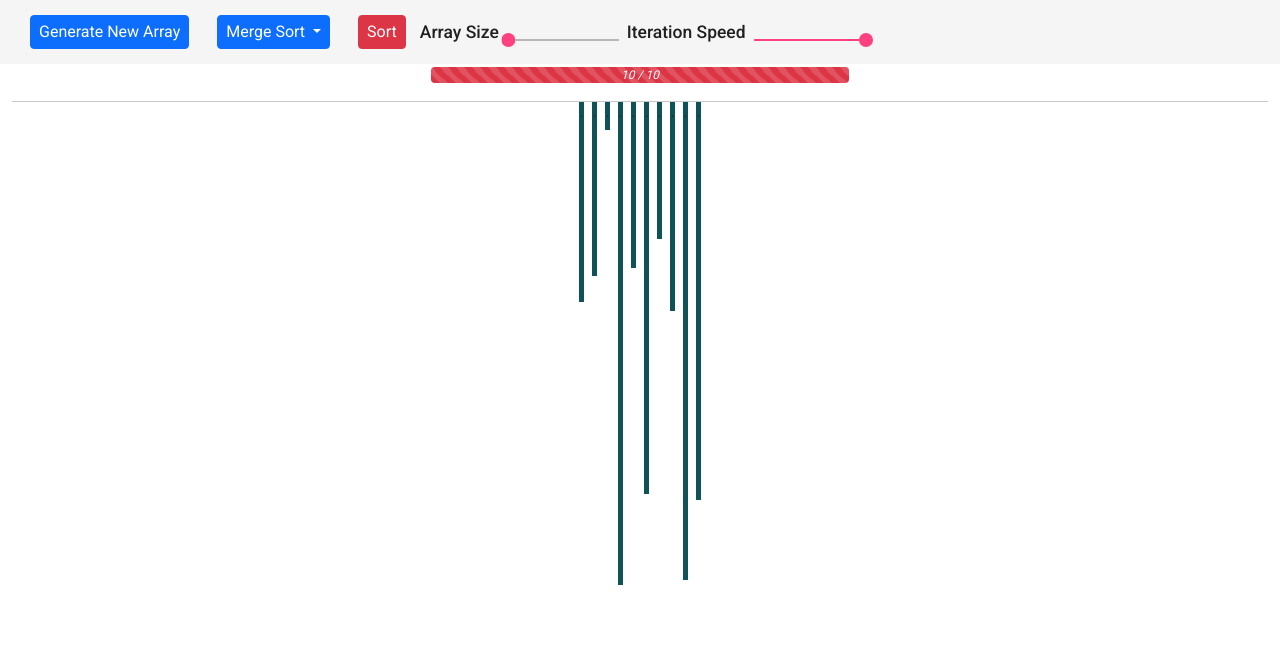
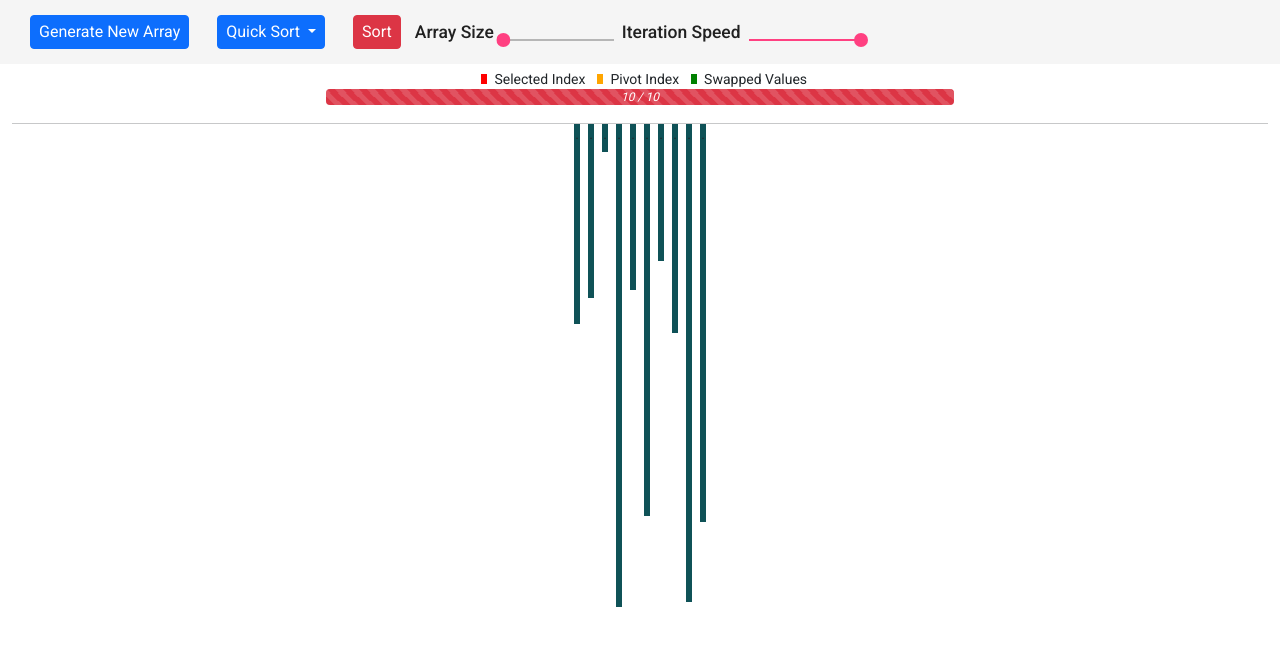
Before and after one commit to segfault0x61/algo-visualizer, an Angular app: page / in a window 1280 px wide. Shown: the top 646 px of the page. Built offline with nearby package versions, Linux system fonts and the light colour scheme.

Commit message:
feat: add info to colors and add in colors for quicksort algo animation

```diff
--- a/src/app/algorithm-visualizer/algorithm-visualizer.component.html
+++ b/src/app/algorithm-visualizer/algorithm-visualizer.component.html
@@ -1,5 +1,4 @@
 <mat-toolbar>
-  <!-- <span>Algorithm Visualizer</span> -->
   <button
     type="button"
     [disabled]="arrService.sorting"
@@ -27,30 +26,22 @@
       aria-labelledby="button-animated"
     >
       <li role="menuitem">
-        <a
-          class="dropdown-item"
-          (click)="selectedAlgorithm = algorithmEnum.BUBBLE"
+        <a class="dropdown-item" (click)="displayInfo(algorithmEnum.BUBBLE)"
           >Bubble Sort</a
         >
       </li>
       <li role="menuitem">
-        <a
-          class="dropdown-item"
-          (click)="selectedAlgorithm = algorithmEnum.INSERTION"
+        <a class="dropdown-item" (click)="displayInfo(algorithmEnum.INSERTION)"
           >Insertion Sort</a
         >
       </li>
       <li role="menuitem">
-        <a
-          class="dropdown-item"
-          (click)="selectedAlgorithm = algorithmEnum.MERGE"
+        <a class="dropdown-item" (click)="displayInfo(algorithmEnum.MERGE)"
           >Merge Sort</a
         >
       </li>
       <li role="menuitem">
-        <a
-          class="dropdown-item"
-          (click)="selectedAlgorithm = algorithmEnum.QUICK"
+        <a class="dropdown-item" (click)="displayInfo(algorithmEnum.QUICK)"
           >Quick Sort</a
         >
       </li>
@@ -90,7 +81,21 @@
 <div class="container-fluid">
   <div class="row">
     <div class="array-container col-12">
-      <div class="animation-bar col-sm-4">
+      <div class="animation-bar col-sm-6">
+        <div class="rectangle" [ngStyle]="{ 'background-color': 'red' }"></div>
+        {{ algorithmEnum.RED_BAR }}
+        <div
+          class="rectangle"
+          [ngStyle]="{ 'background-color': 'orange' }"
+          *ngIf="selectedAlgorithm == algorithmEnum.QUICK"
+        ></div>
+        {{ algorithmEnum.ORANGE_BAR }}
+        <div
+          class="rectangle"
+          [ngStyle]="{ 'background-color': 'green' }"
+        ></div>
+        {{ algorithmEnum.GREEN_BAR }}
+
         <div class="mb-2">
           <progressbar
             [max]="arrService.sortingAnimationsMax"
@@ -112,7 +117,7 @@
           class="array-element"
           [ngStyle]="{
             'height.px': num.value,
-            'background-color': setBarColors(num.color)
+            'background-color': num.color
           }"
         >
           .</span
--- a/src/app/algorithm-visualizer/algorithm-visualizer.component.scss
+++ b/src/app/algorithm-visualizer/algorithm-visualizer.component.scss
@@ -7,8 +7,15 @@
 }
 
 .array-element {
-  width: 5px;
+  width: 6px;
   margin: 0px 4px 0px 4px;
+  display: inline-block;
+}
+
+.rectangle {
+  width: 6px;
+  height: 10px;
+  margin: 10px 4px 0px 8px;
   display: inline-block;
 }
 
--- a/src/app/algorithm-visualizer/algorithm-visualizer.component.ts
+++ b/src/app/algorithm-visualizer/algorithm-visualizer.component.ts
@@ -23,7 +23,7 @@
 })
 export class AlgorithmVisualizerComponent implements OnInit {
   algorithmEnum = algorithmEnums;
-  selectedAlgorithm: algorithmEnums = algorithmEnums.MERGE;
+  selectedAlgorithm: algorithmEnums = algorithmEnums.QUICK;
 
   constructor(public arrService: ArraysService) {}
 
@@ -35,10 +35,6 @@
     this.arrService.resetArray();
   }
 
-  setBarColors(color: string): string {
-    return color;
-  }
-
   pitchSize(event: any): void {
     this.arrService.arrayLength = event.value;
     this.arrService.sortingAnimationsMax = event.value;
@@ -48,6 +44,10 @@
 
   pitchSpeed(event: any): void {
     this.arrService.animationSpeed = event.value;
+  }
+
+  displayInfo(pickedAlgo: algorithmEnums) {
+    this.selectedAlgorithm = pickedAlgo;
   }
 
   startSorting(): void {
--- a/src/app/algorithm-visualizer/algorithms/quick-sort.ts
+++ b/src/app/algorithm-visualizer/algorithms/quick-sort.ts
@@ -34,13 +34,29 @@
     let low = left - 1; // left/low index
 
     for (let i = left; i < right; i++) {
+      this.animations.push({
+        leftIndex: null,
+        rightIndex: null,
+        pivot: right,
+        selectedIndex: i,
+      });
       if (arr[i].value < pivotValue) {
         low++;
-        this.animations.push({ leftIndex: low, index: i, pivot: right });
+        this.animations.push({
+          leftIndex: low,
+          rightIndex: i,
+          pivot: right,
+          selectedIndex: null,
+        });
         this.arrService.swap(arr, low, i);
       }
     }
-    this.animations.push({ leftIndex: low + 1, index: right, pivot: right });
+    this.animations.push({
+      leftIndex: low + 1,
+      rightIndex: right,
+      pivot: right,
+      selectedIndex: null,
+    });
     this.arrService.swap(arr, low + 1, right);
 
     return low + 1;
@@ -53,14 +69,25 @@
       this.arrService.sortingAnimationsLeft = this.animations.length;
       if (action) {
         // Pivot
-        this.arrService.numbers.map((num) => (num.color = '#09A8A8'));
-        this.arrService.numbers[action.pivot].color = 'red';
+        this.arrService.numbers.map(
+          (num) => (num.color = this.arrService.$primaryBars)
+        );
+        this.arrService.numbers[action.pivot!].color = 'orange';
 
-        this.arrService.swap(
-          this.arrService.numbers,
-          action.leftIndex,
-          action.index
-        );
+        if (action.selectedIndex != null) {
+          this.arrService.numbers[action.selectedIndex].color =
+            this.arrService.$selectedIndex;
+        } else {
+          this.arrService.numbers[action.leftIndex!].color =
+            this.arrService.$swappedIndex;
+          this.arrService.numbers[action.rightIndex!].color =
+            this.arrService.$swappedIndex;
+          this.arrService.swap(
+            this.arrService.numbers,
+            action.leftIndex!,
+            action.rightIndex!
+          );
+        }
       } else {
         clearInterval(timer);
         if (this.arrService.isArraySorted(this.arrService.numbers)) {
@@ -73,7 +100,8 @@
 }
 
 interface animationValues {
-  leftIndex: number;
-  index: number;
-  pivot: number;
+  leftIndex: number | null;
+  rightIndex: number | null;
+  pivot: number | null;
+  selectedIndex: number | null;
 }
--- a/src/app/shared/algorithm-enum.ts
+++ b/src/app/shared/algorithm-enum.ts
@@ -4,4 +4,7 @@
   INSERTION = 'Insertion Sort',
   MERGE = 'Merge Sort',
   QUICK = 'Quick Sort',
+  RED_BAR = 'Selected Index',
+  ORANGE_BAR = 'Pivot Index',
+  GREEN_BAR = 'Swapped Values',
 }
--- a/src/app/shared/arrays.service.ts
+++ b/src/app/shared/arrays.service.ts
@@ -6,7 +6,7 @@
 })
 export class ArraysService {
   public arrayLength: number = 10;
-  public animationSpeed: number = 1000;
+  public animationSpeed: number = 500;
 
   sortingAnimationsMax!: number;
   sortingAnimationsLeft!: number;
```
